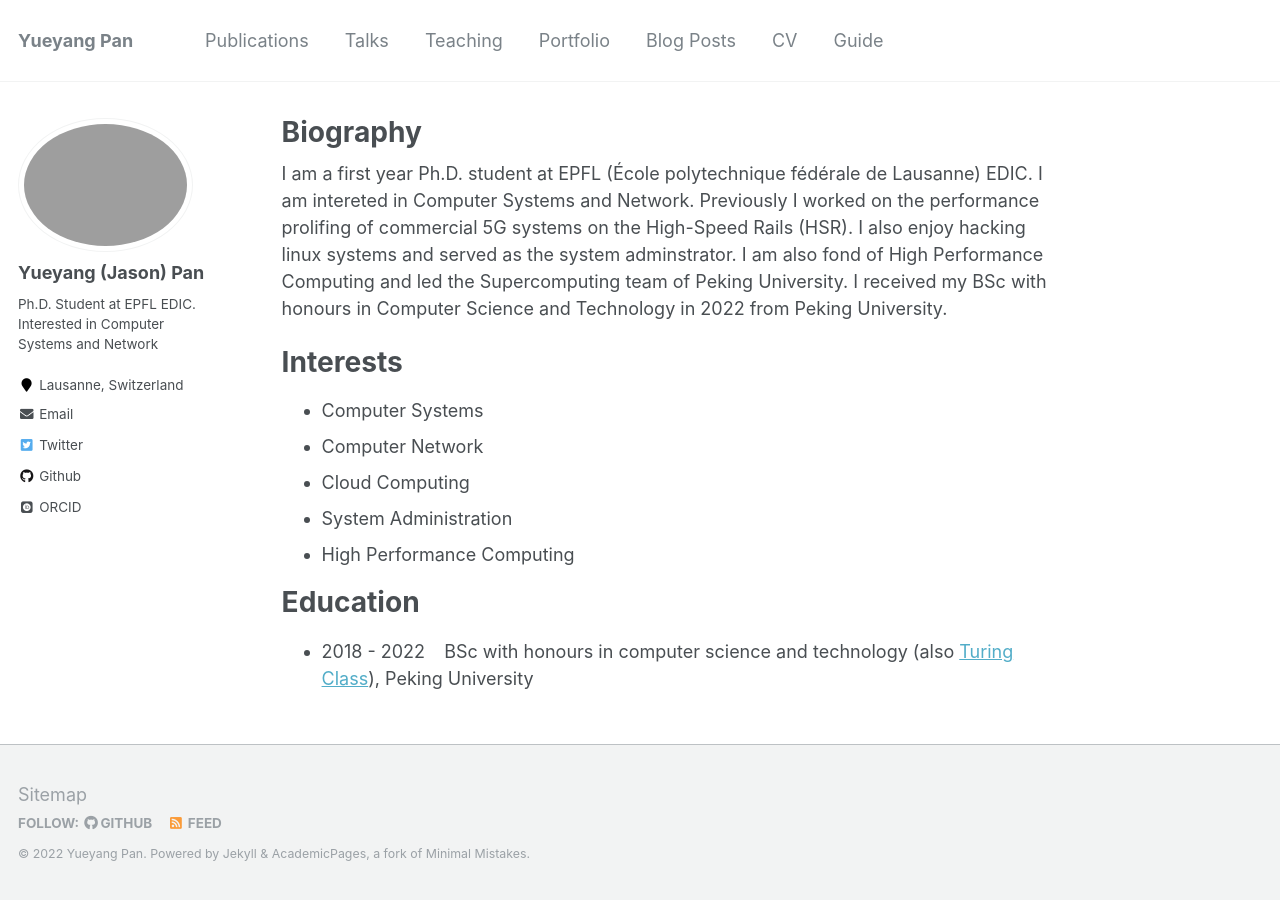
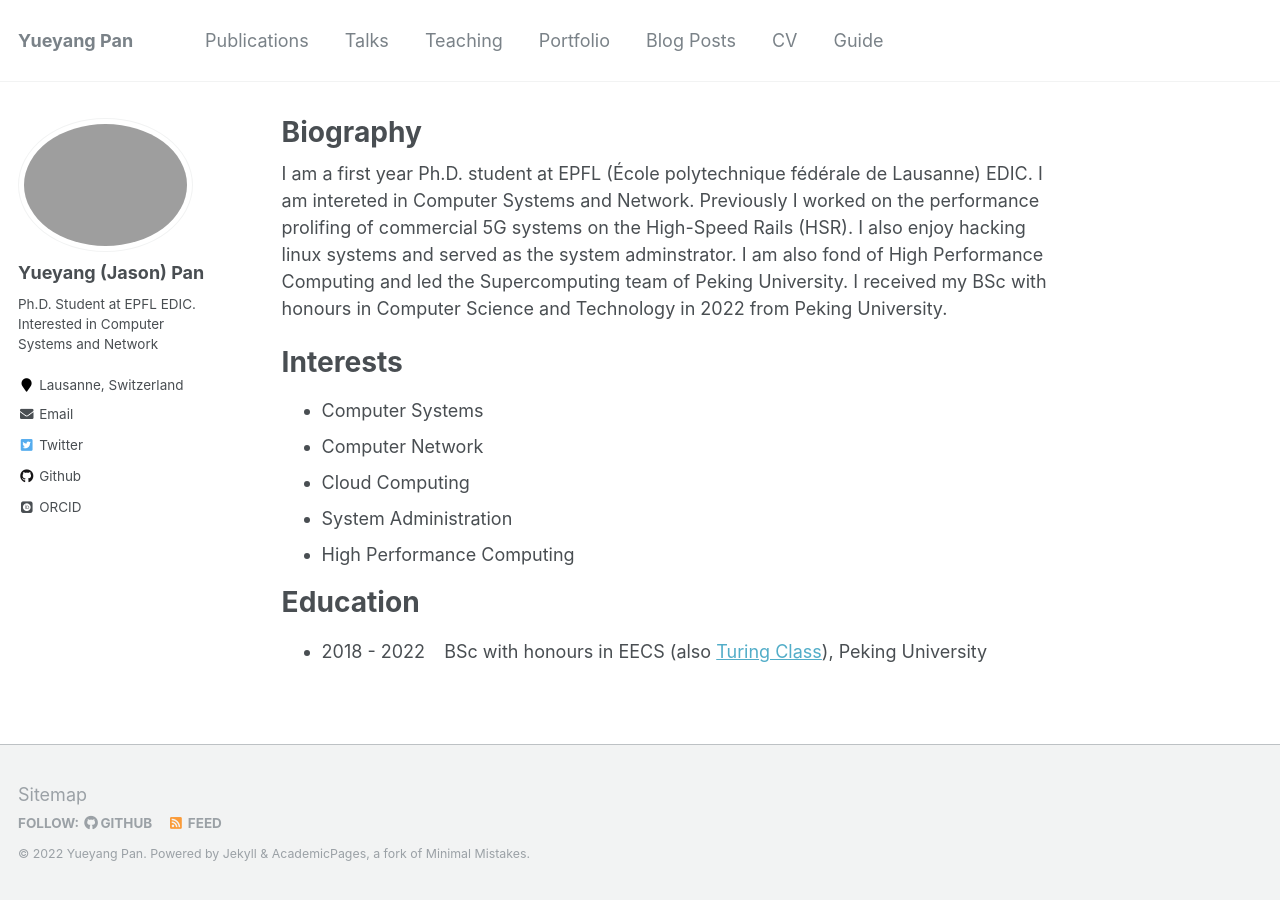
Before and after one commit to PanJason/panjason.github.io, a Jekyll site: the page built from _pages/about.md, in a window 1280 px wide. Built offline with Jekyll 4.4.1, drawn with Linux system fonts in a browser that asks for light colours; some web fonts are replaced.

```diff
--- a/_pages/about.md
+++ b/_pages/about.md
@@ -20,4 +20,4 @@
 
 Education
 ======
-- 2018 - 2022 &ensp; BSc with honours in computer science and technology (also [Turing Class](https://cfcs.pku.edu.cn/english/research/turing_program/introduction1/index.htm)), Peking University
+- 2018 - 2022 &ensp; BSc with honours in EECS (also [Turing Class](https://cfcs.pku.edu.cn/english/research/turing_program/introduction1/index.htm)), Peking University
```
